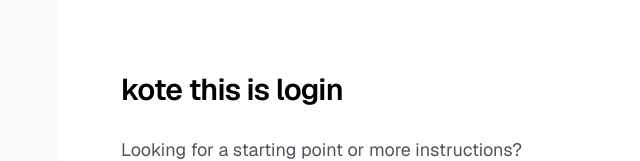
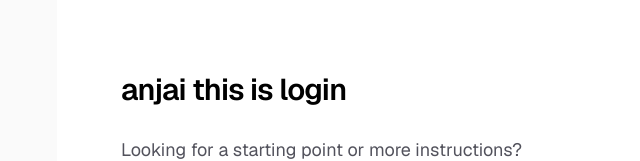
Before and after one commit to kopiscript/asset-tracker, a Next.js app: page /login in a window 1280 px wide. Shown: the part 252-413 px from the top of the page, without its empty margins (199-839 px from the left). Built offline with nearby package versions, Linux system fonts and the light colour scheme.

Commit message:
add anjai

```diff
--- a/app/login/page.tsx
+++ b/app/login/page.tsx
@@ -14,7 +14,7 @@ export default function Home() {
         />
         <div className="flex flex-col items-center gap-6 text-center sm:items-start sm:text-left">
           <h1 className="max-w-xs text-3xl font-semibold leading-10 tracking-tight text-black dark:text-zinc-50">
-            kote  this is login
+            anjai  this is login
           </h1>
           <p className="max-w-md text-lg leading-8 text-zinc-600 dark:text-zinc-400">
             Looking for a starting point or more instructions? Head over to{" "}
```
